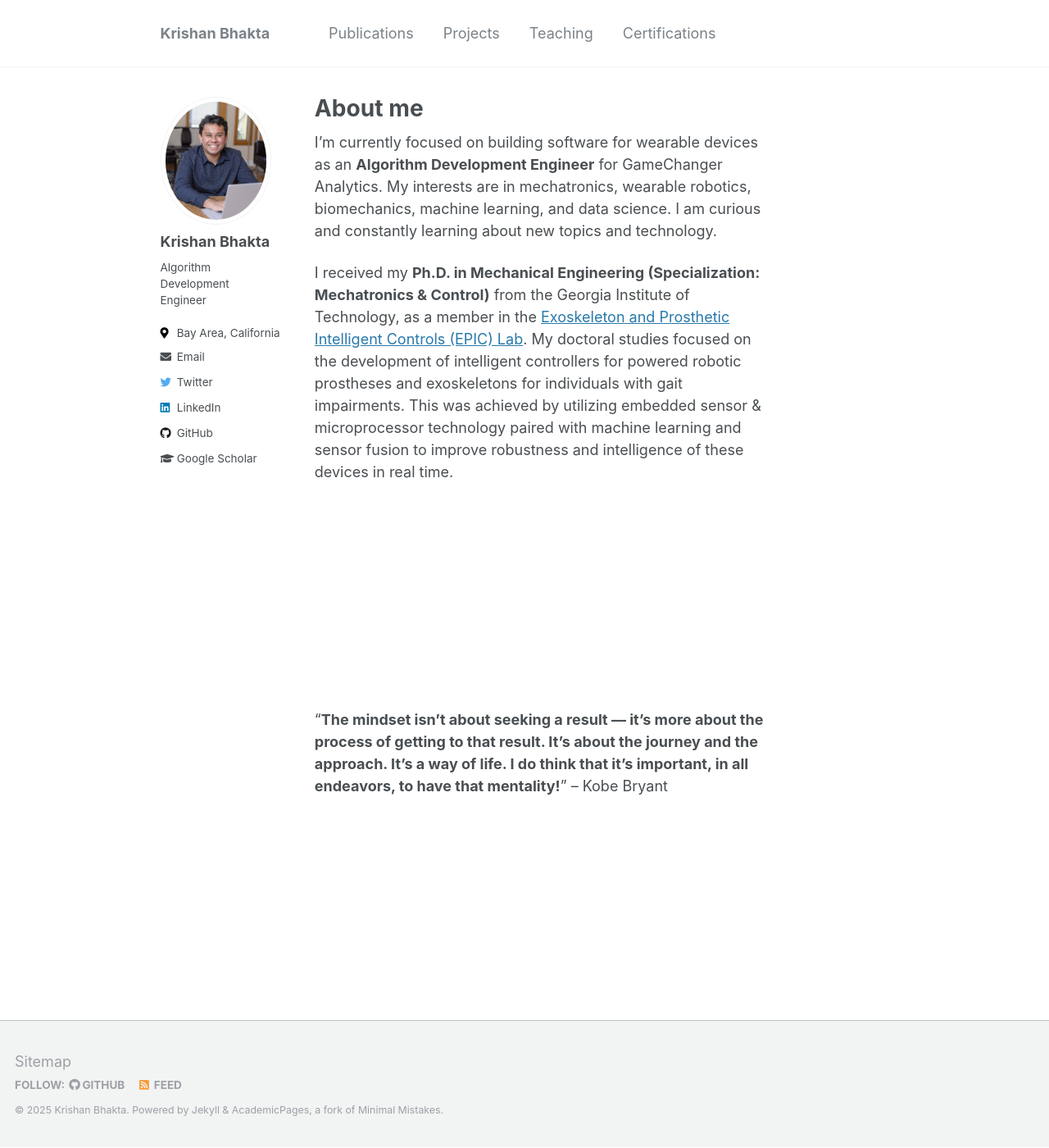
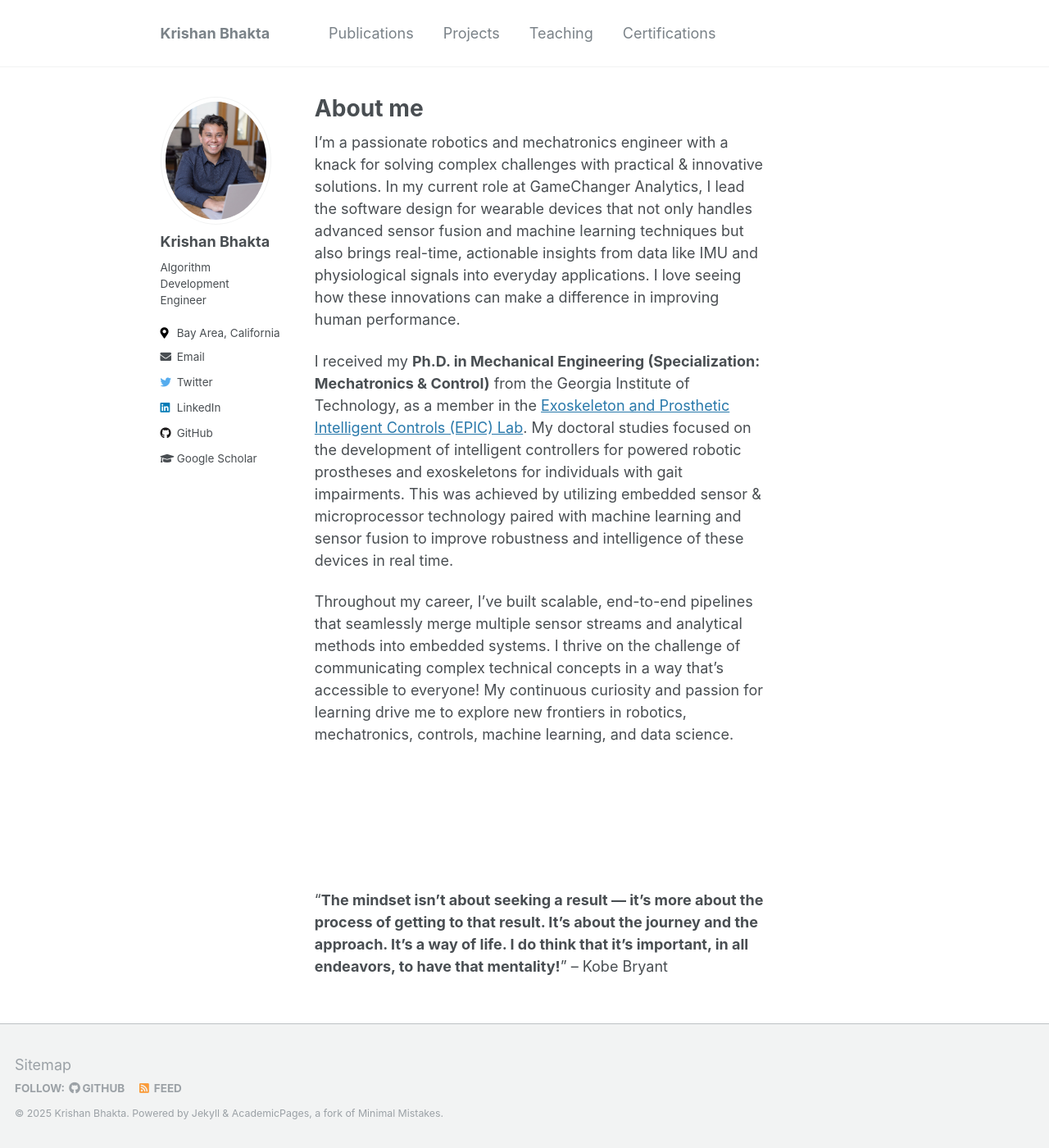
Before and after one commit to nicksheerin/nick_sheerin, a Jekyll site: the page built from _pages/about.md, in a window 1280 px wide and 1400 px high. Shown: the whole window at 82% size. Built offline with Jekyll 4.4.1, drawn with Linux system fonts in a browser that asks for light colours.

Commit message:
update about me

```diff
--- a/_pages/about.md
+++ b/_pages/about.md
@@ -8,14 +8,12 @@ redirect_from:
   - /about.html
 ---
 
-I'm currently focused on building software for wearable devices as an **Algorithm Development Engineer** for GameChanger Analytics. My interests are in mechatronics, wearable robotics, biomechanics, machine learning, and data science. I am curious and constantly learning about new topics and technology.
+I’m a passionate robotics and mechatronics engineer with a knack for solving complex challenges with practical & innovative solutions. In my current role at GameChanger Analytics, I lead the software design for wearable devices that not only handles advanced sensor fusion and machine learning techniques but also brings real-time, actionable insights from data like IMU and physiological signals into everyday applications. I love seeing how these innovations can make a difference in improving human performance.
 
 I received my **Ph.D. in Mechanical Engineering (Specialization: Mechatronics & Control)** from the Georgia Institute of Technology, as a member in the [Exoskeleton and Prosthetic Intelligent Controls (EPIC) Lab](https://www.epic.gatech.edu/). My doctoral studies focused on the development of intelligent controllers for powered robotic prostheses and exoskeletons for individuals with gait impairments. This was achieved by utilizing embedded sensor & microprocessor technology paired with machine learning and sensor fusion to improve robustness and intelligence of these devices in real time.
 
-<!-- I also offer tutoring and consulting services — please contact me if you would like to discuss potential services, partnerships, or collaborations. -->
+Throughout my career, I’ve built scalable, end-to-end pipelines that seamlessly merge multiple sensor streams and analytical methods into embedded systems. I thrive on the challenge of communicating complex technical concepts in a way that’s accessible to everyone! My continuous curiosity and passion for learning drive me to explore new frontiers in robotics, mechatronics, controls, machine learning, and data science.
 
-<p>&nbsp;</p>
-<p>&nbsp;</p>
 <p>&nbsp;</p>
 <p>&nbsp;</p>
 <p>&nbsp;</p>
```
